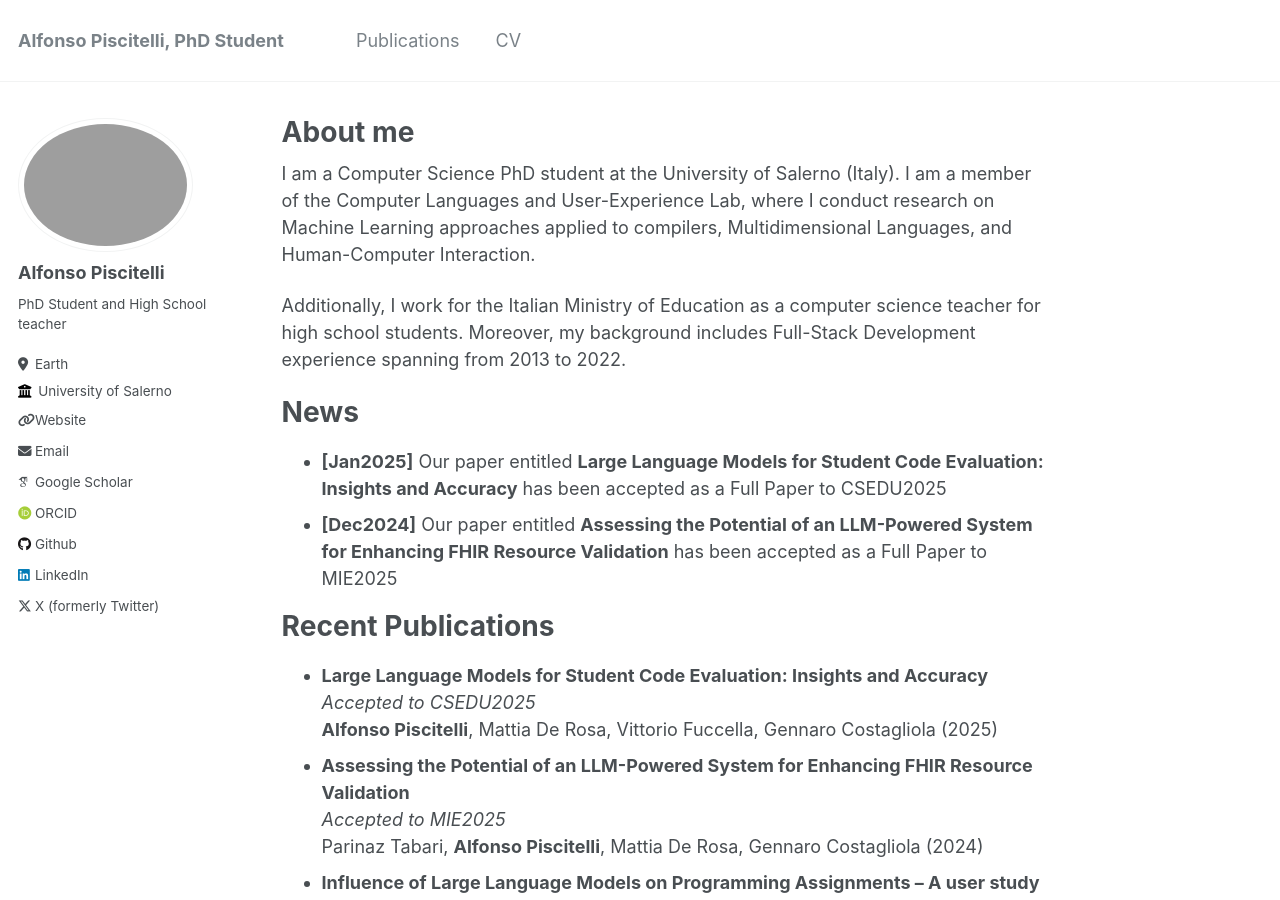
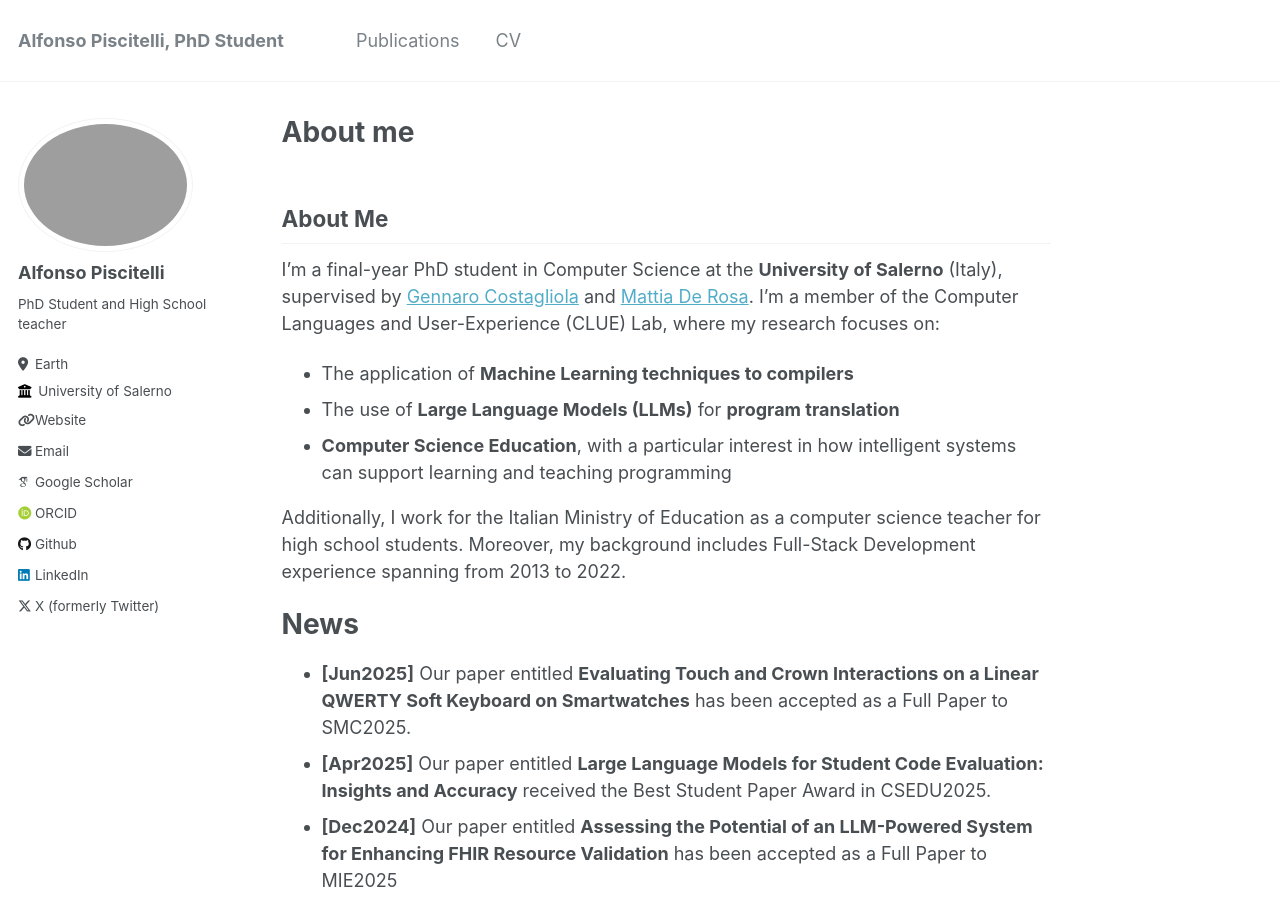
Before and after one commit to alfy91/alfy91.github.io, a Jekyll site: the page built from _pages/about.md, in a window 1280 px wide and 900 px high. Built offline with Jekyll 4.4.1, drawn with Linux system fonts in a browser that asks for light colours; some web fonts are replaced.

Commit message:
update pubblications and bio

```diff
--- a/_pages/about.md
+++ b/_pages/about.md
@@ -7,14 +7,21 @@ redirect_from:
   - /about.html
 ---
 
-I am a Computer Science PhD student at the University of Salerno (Italy). I am a member of the Computer Languages and User-Experience Lab, where I conduct research on Machine Learning approaches applied to compilers, Multidimensional Languages, and Human-Computer Interaction.
+## About Me
+
+I'm a final-year PhD student in Computer Science at the **University of Salerno** (Italy), supervised by [Gennaro Costagliola](https://docenti.unisa.it/004178/en/home) and [Mattia De Rosa](https://docenti.unisa.it/051676/en/home). I’m a member of the Computer Languages and User-Experience (CLUE) Lab, where my research focuses on:
+
+- The application of **Machine Learning techniques to compilers**
+- The use of **Large Language Models (LLMs)** for **program translation**
+- **Computer Science Education**, with a particular interest in how intelligent systems can support learning and teaching programming
 
 Additionally, I work for the Italian Ministry of Education as a computer science teacher for high school students. Moreover, my background includes Full-Stack Development experience spanning from 2013 to 2022.
 
 
 News
 ======
-- **[Jan2025]** Our paper entitled **Large Language Models for Student Code Evaluation: Insights and Accuracy** has been accepted as a Full Paper to CSEDU2025
+- **[Jun2025]** Our paper entitled **Evaluating Touch and Crown Interactions on a Linear QWERTY Soft Keyboard on Smartwatches** has been accepted as a Full Paper to SMC2025.
+- **[Apr2025]** Our paper entitled **Large Language Models for Student Code Evaluation: Insights and Accuracy** received the Best Student Paper Award in CSEDU2025.
 - **[Dec2024]** Our paper entitled **Assessing the Potential of an LLM-Powered System for Enhancing FHIR Resource Validation** has been accepted as a Full Paper to MIE2025
 
 Recent Publications
```
Also changed, not shown: _pages/publications.md (+7 -1 lines).
